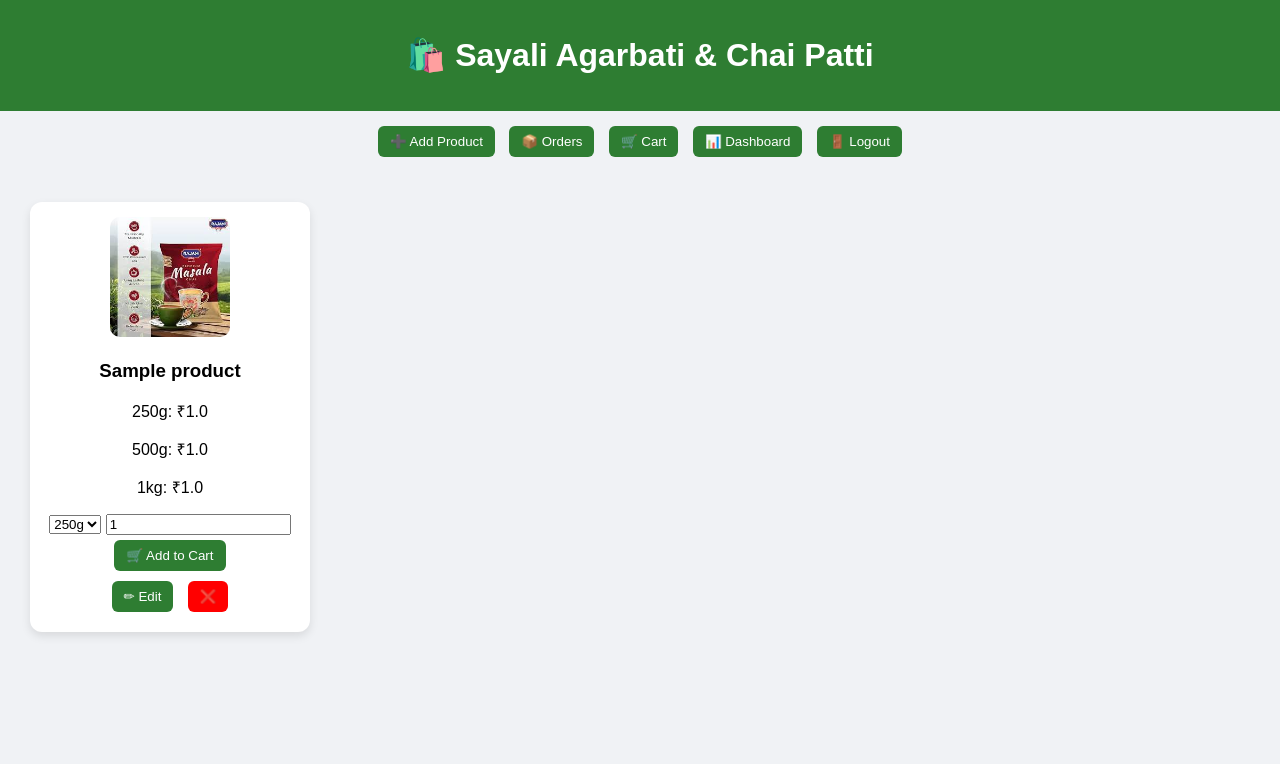
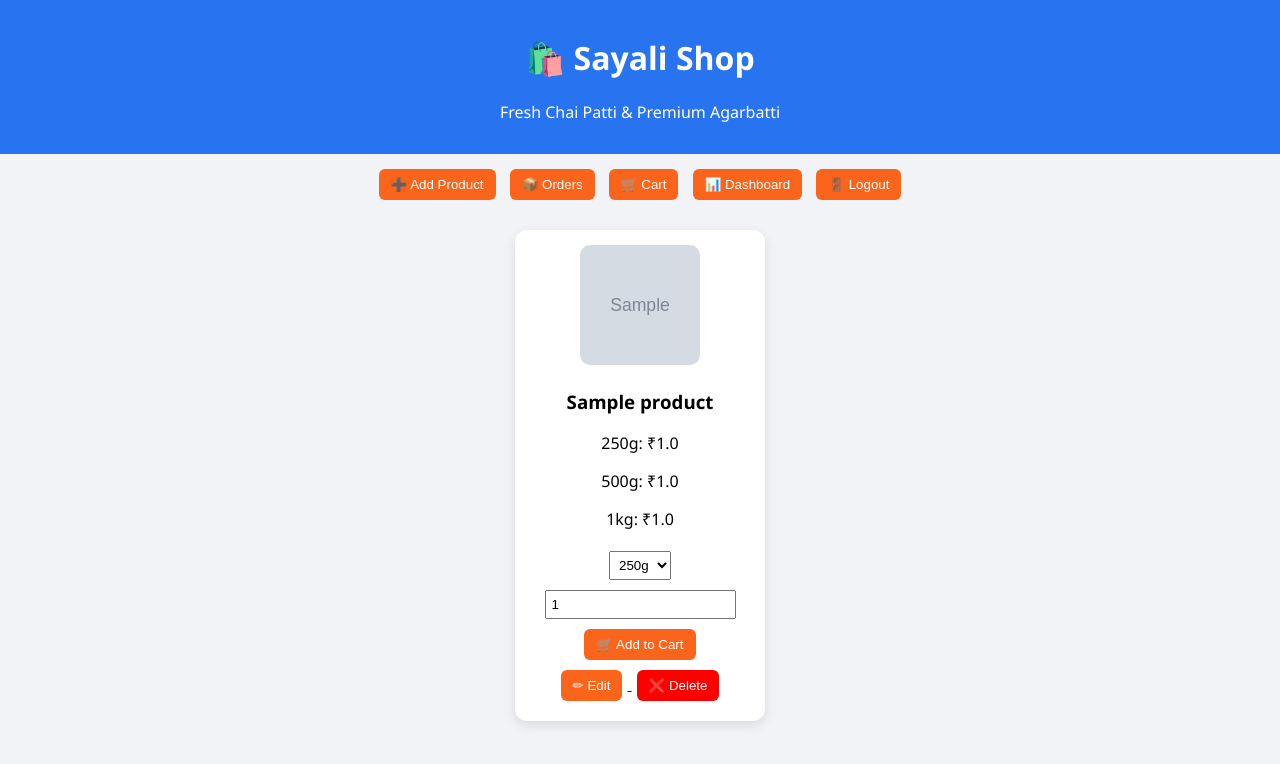
Before and after one commit to SagarBorekar/sayali-shop, a Flask app: page / in a window 1280 px wide. Shown: the top 764 px of the page. Run offline with Flask 3, Linux system fonts and the light colour scheme; the visitor is signed in with stand-in values (Sample User, id 1); tables that the repository leaves empty hold one stand-in row (values such as "Sample post"); grey boxes marked "Sample" are stand-in pictures.

Commit message:
Update home.html

```diff
--- a/templates/home.html
+++ b/templates/home.html
@@ -3,39 +3,81 @@
 <html>
 <head>
 <title>Sayali Shop</title>
+
 <style>
-body { font-family: Arial; background:#f0f2f5; margin:0; }
-.header { background:#2e7d32; color:white; padding:15px; text-align:center; }
-.container { padding:20px; }
+body {
+    font-family: 'Segoe UI';
+    background: #f1f3f6;
+    margin: 0;
+}
+
+.header {
+    background: #2874f0;
+    color: white;
+    padding: 15px;
+    text-align: center;
+}
+
+.nav {
+    text-align: center;
+    padding: 10px;
+}
+
+.container {
+    display: flex;
+    flex-wrap: wrap;
+    justify-content: center;
+}
+
 .card {
-    background:white;
-    border-radius:12px;
-    padding:15px;
-    margin:10px;
-    display:inline-block;
-    width:250px;
-    box-shadow:0 4px 10px rgba(0,0,0,0.1);
-    text-align:center;
+    background: white;
+    border-radius: 12px;
+    padding: 15px;
+    margin: 15px;
+    width: 220px;
+    box-shadow: 0 4px 12px rgba(0,0,0,0.1);
+    text-align: center;
+    transition: 0.3s;
 }
-img { width:120px; height:120px; border-radius:10px; }
+
+.card:hover {
+    transform: scale(1.05);
+}
+
+img {
+    width: 120px;
+    height: 120px;
+    object-fit: cover;
+    border-radius: 10px;
+}
+
 button {
-    background:#2e7d32;
-    color:white;
-    border:none;
-    padding:8px 12px;
-    margin:5px;
-    border-radius:6px;
-    cursor:pointer;
+    background: #fb641b;
+    color: white;
+    border: none;
+    padding: 8px 12px;
+    margin: 5px;
+    border-radius: 6px;
+    cursor: pointer;
 }
-button:hover { background:#1b5e20; }
-a { text-decoration:none; }
-.nav { text-align:center; margin:10px; }
+
+button:hover {
+    background: #d35400;
+}
+
+select, input {
+    margin: 5px;
+    padding: 5px;
+}
 </style>
+
 </head>
+
 <body>
 
 <div class="header">
-<h1>🛍️ Sayali Agarbati & Chai Patti</h1>
+    <h1>🛍️ Sayali Shop</h1>
+    <p>Fresh Chai Patti & Premium Agarbatti</p>
 </div>
 
 <div class="nav">
@@ -47,10 +89,15 @@
 </div>
 
 <div class="container">
+
 {% for p in products %}
+
 <div class="card">
-<img src="{{ url_for('static', filename='images/Tea.jpg') }}">
+
+    <img src="{{ url_for('static', filename='images/' + p[5]) }}">
+
     <h3>{{p[1]}}</h3>
+
     <p>250g: ₹{{p[2]}}</p>
     <p>500g: ₹{{p[3]}}</p>
     <p>1kg: ₹{{p[4]}}</p>
@@ -69,10 +116,18 @@
 
     </form>
 
-<a href="/edit_product/{{p[0]}}"><button>✏ Edit</button></a>
-<a href="/delete_product/{{p[0]}}"><button style="background:red;">❌</button></a>
+    <a href="/edit_product/{{p[0]}}">
+        <button>✏ Edit</button>
+    </a>
+
+    <a href="/delete_product/{{p[0]}}">
+        <button style="background:red;">❌ Delete</button>
+    </a>
+
 </div>
+
 {% endfor %}
+
 </div>
 
 </body>
```
Lines whose indentation alone changed are shown as unchanged.
